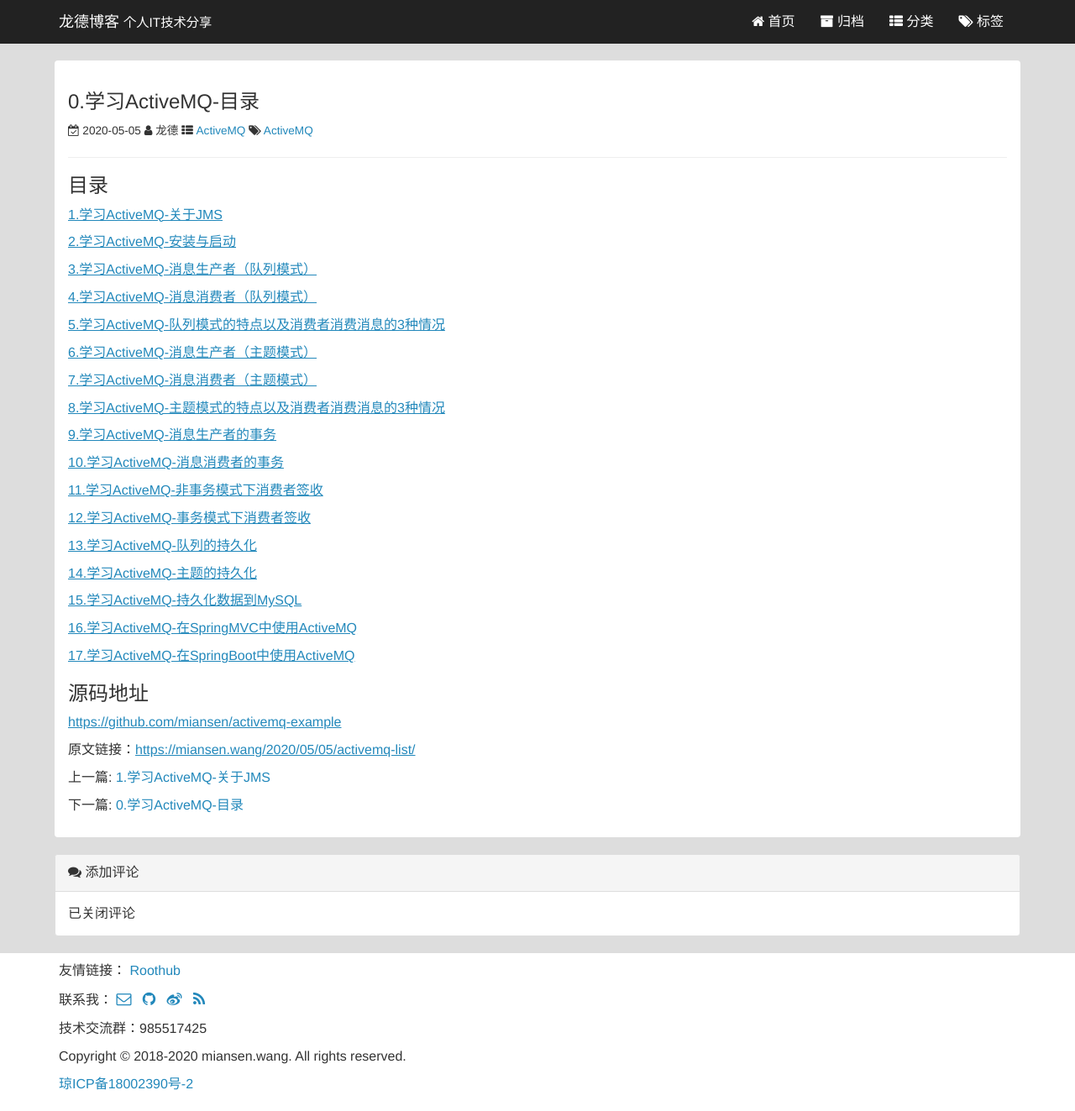
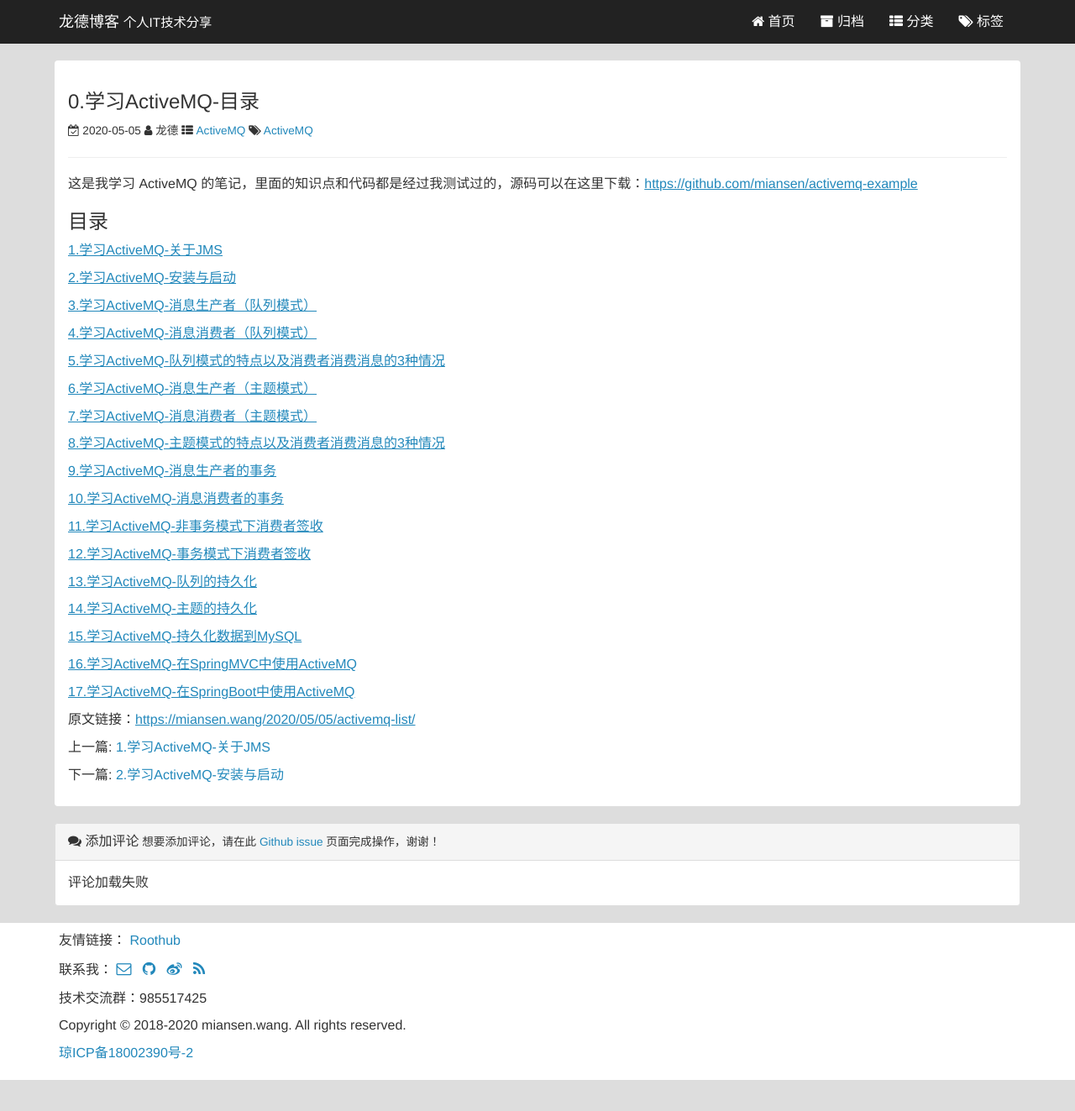
Before and after one commit to miansen/miansen.github.io, a Jekyll site: the page built from _posts/2020-05-05-activemq-list.md, in a window 1280 px wide. Shown: the whole page at 84% size. Built offline with Jekyll 4.4.1, drawn with Linux system fonts in a browser that asks for light colours; comment, search, counter and statistics services are not loaded; after the commit the page ends 1286 px from its top, so only the background shows below that.

```diff
--- a/_posts/2020-05-05-activemq-list.md
+++ b/_posts/2020-05-05-activemq-list.md
@@ -10,42 +10,42 @@ author: 龙德
 * content
 {:toc}
 
+这是我学习 ActiveMQ 的笔记，里面的知识点和代码都是经过我测试过的，源码可以在这里下载：[https://github.com/miansen/activemq-example](https://github.com/miansen/activemq-example)
+
 ## 目录
 
-[1.学习ActiveMQ-关于JMS](/2020/05/05/activemq1-jms)
+[1.学习ActiveMQ-关于JMS](/2020/05/05/activemq-jms)
 
-[2.学习ActiveMQ-安装与启动](/2020/05/06/activemq2-installation-and-startup)
+[2.学习ActiveMQ-安装与启动](/2020/05/06/activemq-installation-and-startup)
 
-[3.学习ActiveMQ-消息生产者（队列模式）](/2020/05/07/activemq3-create-message-producer-queue-mode)
+[3.学习ActiveMQ-消息生产者（队列模式）](/2020/05/07/activemq-create-message-producer-queue-mode)
 
-[4.学习ActiveMQ-消息消费者（队列模式）](/2020/05/08/activemq4-create-message-consumer-queue-mode)
+[4.学习ActiveMQ-消息消费者（队列模式）](/2020/05/08/activemq-create-message-consumer-queue-mode)
 
-[5.学习ActiveMQ-队列模式的特点以及消费者消费消息的3种情况](/2020/05/09/activemq5-quene-consumer-type)
+[5.学习ActiveMQ-队列模式的特点以及消费者消费消息的3种情况](/2020/05/09/activemq-quene-consumer-type)
 
-[6.学习ActiveMQ-消息生产者（主题模式）](/2020/05/10/activemq6-create-message-producer-topic-mode)
+[6.学习ActiveMQ-消息生产者（主题模式）](/2020/05/10/activemq-create-message-producer-topic-mode)
 
-[7.学习ActiveMQ-消息消费者（主题模式）](/2020/05/11/activemq7-create-message-consumer-topic-mode)
+[7.学习ActiveMQ-消息消费者（主题模式）](/2020/05/11/activemq-create-message-consumer-topic-mode)
 
-[8.学习ActiveMQ-主题模式的特点以及消费者消费消息的3种情况](/2020/05/11/activemq8-topic-consumer-type)
+[8.学习ActiveMQ-主题模式的特点以及消费者消费消息的3种情况](/2020/05/11/activemq-topic-consumer-type)
 
-[9.学习ActiveMQ-消息生产者的事务](/2020/05/11/activemq9-message-producer-transaction)
+[9.学习ActiveMQ-消息生产者的事务](/2020/05/11/activemq-message-producer-transaction)
 
-[10.学习ActiveMQ-消息消费者的事务](/2020/05/11/activemq10-message-consumer-transaction)
+[10.学习ActiveMQ-消息消费者的事务](/2020/05/11/activemq-message-consumer-transaction)
 
-[11.学习ActiveMQ-非事务模式下消费者签收](/2020/05/11/activemq11-consumer-sign-in-in-non-transaction-mode)
+[11.学习ActiveMQ-非事务模式下消费者签收](/2020/05/11/activemq-consumer-sign-in-in-non-transaction-mode)
 
-[12.学习ActiveMQ-事务模式下消费者签收](/2020/05/11/activemq12-consumer-sign-in-in-transaction-mode)
+[12.学习ActiveMQ-事务模式下消费者签收](/2020/05/11/activemq-consumer-sign-in-in-transaction-mode)
 
-[13.学习ActiveMQ-队列的持久化](/2020/05/12/activemq13-queue-persistence)
+[13.学习ActiveMQ-队列的持久化](/2020/05/12/activemq-queue-persistence)
 
-[14.学习ActiveMQ-主题的持久化](/2020/05/12/activemq14-topic-persistence)
+[14.学习ActiveMQ-主题的持久化](/2020/05/12/activemq-topic-persistence)
 
-[15.学习ActiveMQ-持久化数据到MySQL](/2020/05/12/activemq15-persistent-data-to-mysql)
+[15.学习ActiveMQ-持久化数据到MySQL](/2020/05/12/activemq-persistent-data-to-mysql)
 
-[16.学习ActiveMQ-在SpringMVC中使用ActiveMQ](/2020/05/13/activemq16-using-activemq-in-springmvc)
+[16.学习ActiveMQ-在SpringMVC中使用ActiveMQ](/2020/05/13/activemq-using-activemq-in-springmvc)
 
-[17.学习ActiveMQ-在SpringBoot中使用ActiveMQ](/2020/05/15/activemq17-using-activemq-in-springboot)
+[17.学习ActiveMQ-在SpringBoot中使用ActiveMQ](/2020/05/15/activemq-using-activemq-in-springboot)
 
-## 源码地址
-
-[https://github.com/miansen/activemq-example](https://github.com/miansen/activemq-example)
+<span id="issueId" style="display: none;">2</span>
--- a/_posts/2020-05-05-activemq0-list.md
+++ /dev/null
@@ -1,51 +0,0 @@
----
-layout: post
-title: 0.学习ActiveMQ-目录
-date: 2020-05-05
-categories: ActiveMQ
-tags: ActiveMQ
-author: 龙德
----
-
-* content
-{:toc}
-
-这是我学习 ActiveMQ 的笔记，里面的知识点和代码都是经过我测试过的，源码可以在这里下载：[https://github.com/miansen/activemq-example](https://github.com/miansen/activemq-example)
-
-## 目录
-
-[1.学习ActiveMQ-关于JMS](/2020/05/05/activemq-jms)
-
-[2.学习ActiveMQ-安装与启动](/2020/05/06/activemq-installation-and-startup)
-
-[3.学习ActiveMQ-消息生产者（队列模式）](/2020/05/07/activemq-create-message-producer-queue-mode)
-
-[4.学习ActiveMQ-消息消费者（队列模式）](/2020/05/08/activemq-create-message-consumer-queue-mode)
-
-[5.学习ActiveMQ-队列模式的特点以及消费者消费消息的3种情况](/2020/05/09/activemq-quene-consumer-type)
-
-[6.学习ActiveMQ-消息生产者（主题模式）](/2020/05/10/activemq-create-message-producer-topic-mode)
-
-[7.学习ActiveMQ-消息消费者（主题模式）](/2020/05/11/activemq-create-message-consumer-topic-mode)
-
-[8.学习ActiveMQ-主题模式的特点以及消费者消费消息的3种情况](/2020/05/11/activemq-topic-consumer-type)
-
-[9.学习ActiveMQ-消息生产者的事务](/2020/05/11/activemq-message-producer-transaction)
-
-[10.学习ActiveMQ-消息消费者的事务](/2020/05/11/activemq-message-consumer-transaction)
-
-[11.学习ActiveMQ-非事务模式下消费者签收](/2020/05/11/activemq-consumer-sign-in-in-non-transaction-mode)
-
-[12.学习ActiveMQ-事务模式下消费者签收](/2020/05/11/activemq-consumer-sign-in-in-transaction-mode)
-
-[13.学习ActiveMQ-队列的持久化](/2020/05/12/activemq-queue-persistence)
-
-[14.学习ActiveMQ-主题的持久化](/2020/05/12/activemq-topic-persistence)
-
-[15.学习ActiveMQ-持久化数据到MySQL](/2020/05/12/activemq-persistent-data-to-mysql)
-
-[16.学习ActiveMQ-在SpringMVC中使用ActiveMQ](/2020/05/13/activemq-using-activemq-in-springmvc)
-
-[17.学习ActiveMQ-在SpringBoot中使用ActiveMQ](/2020/05/15/activemq-using-activemq-in-springboot)
-
-<span id="issueId" style="display: none;">2</span>
```
Also changed, not shown: _posts/2020-05-18-kafka-setting-up-the-environment.md (added, +162 -0 lines), assets/20200518165816.png (added), assets/20200518165924.png (added), assets/20200518174229.png (added).
